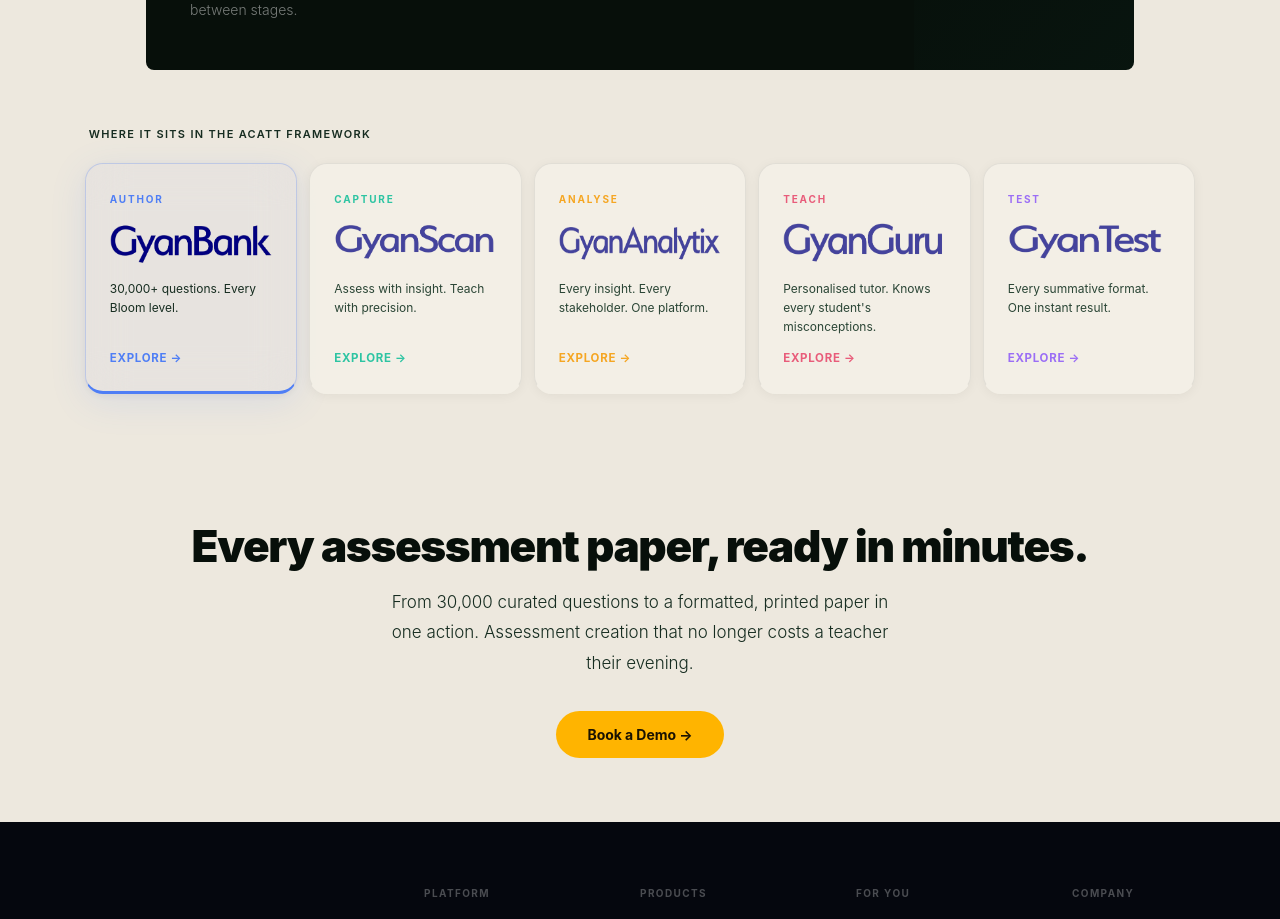
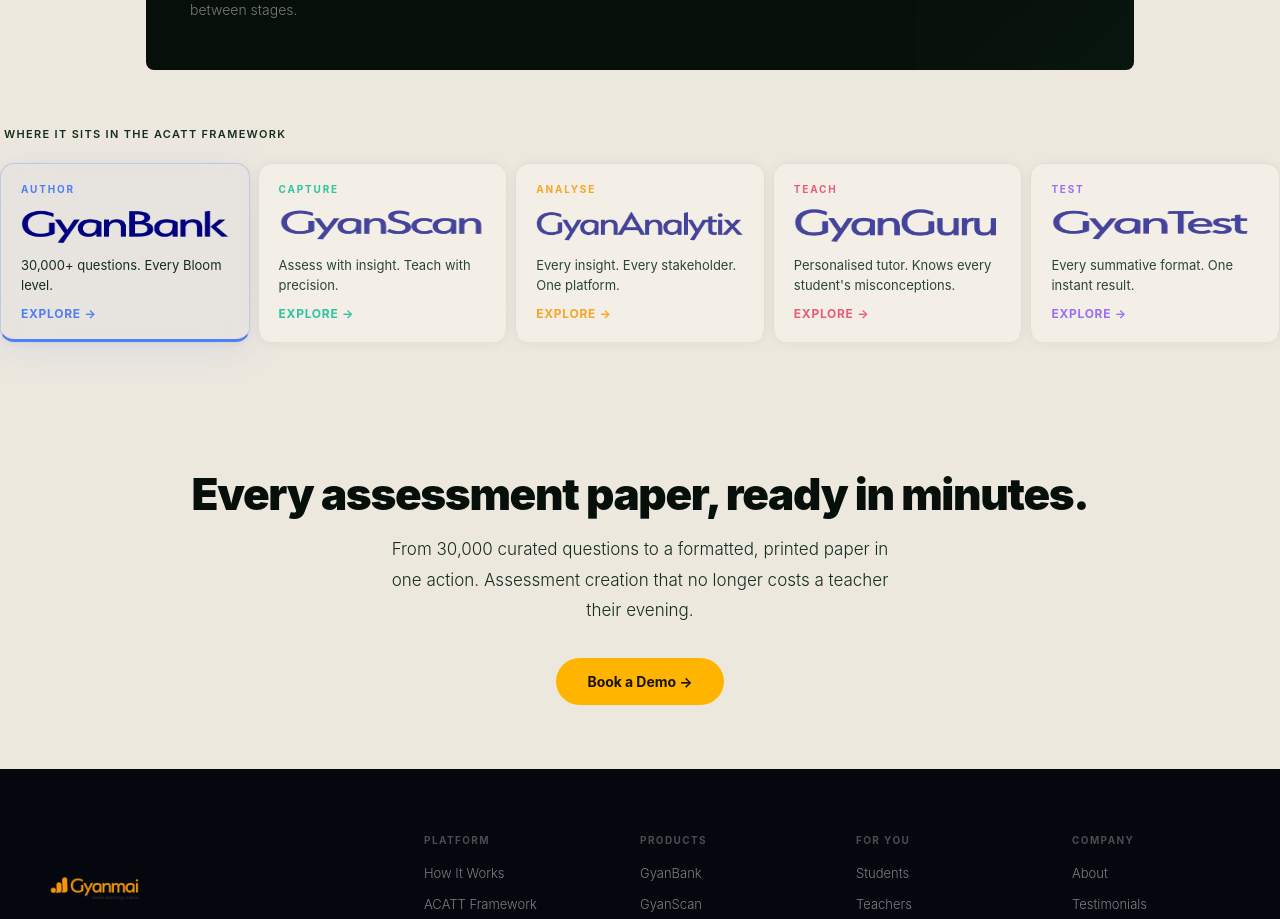
Before and after one commit to lalithkishoren/GyanMaiWeb, a React (Vite) app: page /products/gyanbank in a window 1280 px wide. Shown: the part 1200-2119 px from the top of the page. Built offline with nearby package versions, Linux system fonts and the light colour scheme; no server answers.

Commit message:
feat: update testimonials videos and fix ACAT chain card layout

```diff
--- a/src/components/shared/AcatChain.jsx
+++ b/src/components/shared/AcatChain.jsx
@@ -24,7 +24,7 @@
     <div style={{
       display: isMobile ? 'flex' : 'grid',
       gridTemplateColumns: isMobile ? undefined : 'repeat(5, 1fr)',
-      gap: isMobile ? 10 : 12,
+      gap: isMobile ? 8 : 8,
       width: '100%',
       overflowX: isMobile ? 'auto' : 'visible',
       scrollSnapType: isMobile ? 'x mandatory' : 'none',
@@ -42,6 +42,7 @@
             style={{
               textDecoration: 'none',
               display: 'block',
+              height: '100%',
               minWidth: isMobile ? 200 : 160,
               flexShrink: isMobile ? 0 : undefined,
               scrollSnapAlign: isMobile ? 'start' : undefined,
@@ -49,8 +50,8 @@
           >
             <div
               style={{
-                padding: '28px 24px 24px',
-                borderRadius: 18,
+                padding: '18px 20px 16px',
+                borderRadius: 14,
                 background: isActive ? `${stage.color}09` : 'rgba(245,241,232,0.82)',
                 backdropFilter: 'blur(20px)',
                 WebkitBackdropFilter: 'blur(20px)',
@@ -62,7 +63,7 @@
                 height: '100%',
                 display: 'flex',
                 flexDirection: 'column',
-                gap: 14,
+                gap: 10,
                 cursor: 'pointer',
                 transition: 'all 0.25s ease',
               }}
@@ -81,6 +82,7 @@
                 }
               }}
             >
+              {/* Top row: label */}
               <span style={{
                 fontSize: 10,
                 fontWeight: 700,
@@ -91,12 +93,14 @@
                 {stage.action}
               </span>
 
+              {/* Logo full width */}
               <img
                 src={logos[stage.slug]}
                 alt={stage.product}
                 style={{
-                  height: 44,
+                  height: 38,
                   width: 'auto',
+                  maxWidth: '100%',
                   display: 'block',
                   opacity: isActive ? 1 : 0.72,
                   transition: 'opacity 0.2s',
@@ -104,17 +108,18 @@
               />
 
               <p style={{
-                fontSize: 12,
+                fontSize: 13,
                 color: isActive ? 'var(--text-secondary)' : 'var(--text-muted)',
-                lineHeight: 1.6,
+                lineHeight: 1.55,
                 fontWeight: 400,
                 flex: 1,
+                margin: 0,
               }}>
                 {product?.tagline}
               </p>
 
               <span style={{
-                fontSize: 11.5,
+                fontSize: 12,
                 fontWeight: 700,
                 color: stage.color,
                 letterSpacing: '0.06em',
--- a/src/components/shared/ProductTemplate.jsx
+++ b/src/components/shared/ProductTemplate.jsx
@@ -305,8 +305,8 @@
 
       {/* ── Where it fits in the chain ────────────────── */}
       <section style={{
-        padding: '0 clamp(16px, 3.5vw, 48px) 64px',
-        maxWidth: 1200, margin: '0 auto',
+        padding: '0 0 64px',
+        maxWidth: '100%',
       }}>
         <motion.div
           ref={acatRef}
--- a/src/pages/Testimonials.jsx
+++ b/src/pages/Testimonials.jsx
@@ -2,14 +2,14 @@
 import { motion, AnimatePresence } from 'framer-motion';
 
 const VIDEOS = [
-  { id: 'jp',  ytId: '4wYfHgszBn4', isShort: false },
-  { id: 't1',  ytId: 'HdJbxGWhY6E', isShort: false },
-  { id: 't2',  ytId: 'dUcPRVN2ouk', isShort: false },
-  { id: 't3',  ytId: 'UN2n2Ke0owo', isShort: false },
-  { id: 't4',  ytId: 'ATX8iDed91M', isShort: true  },
-  { id: 't5',  ytId: 'VEj2FCxiQbI', isShort: true  },
-  { id: 't6',  ytId: 'EGv3QX0yT7A', isShort: true  },
-  { id: 't7',  ytId: 'XL4CnWA2LkY', isShort: true  },
+  { id: 'jp',              ytId: '8Mva6H61Zp4', isShort: false },
+  { id: 'tulasi-prasad',   ytId: 'HxWsWDZOwg8', isShort: true  },
+  { id: 'mallikarjuna',    ytId: '9TueNoh6-1Y', isShort: true  },
+  { id: 'av-subba',        ytId: '5R6n_lOQwFw', isShort: true  },
+  { id: 'tejaswi',         ytId: 'T10I1r80OgE', isShort: true  },
+  { id: 'sashank',         ytId: 'V9_qE42YAM8', isShort: true  },
+  { id: 'devandara-varma', ytId: 'l7lEkh6uS9w', isShort: true  },
+  { id: 'ramkrishna',      ytId: 'o7e_TQRv75o', isShort: true  },
 ];
 
 function postToYT(iframe, func, args) {
```
